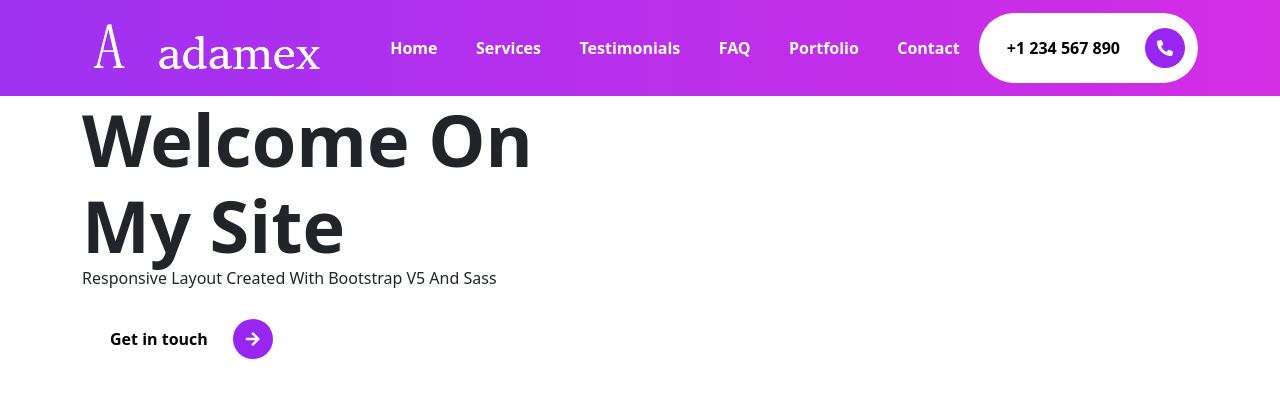
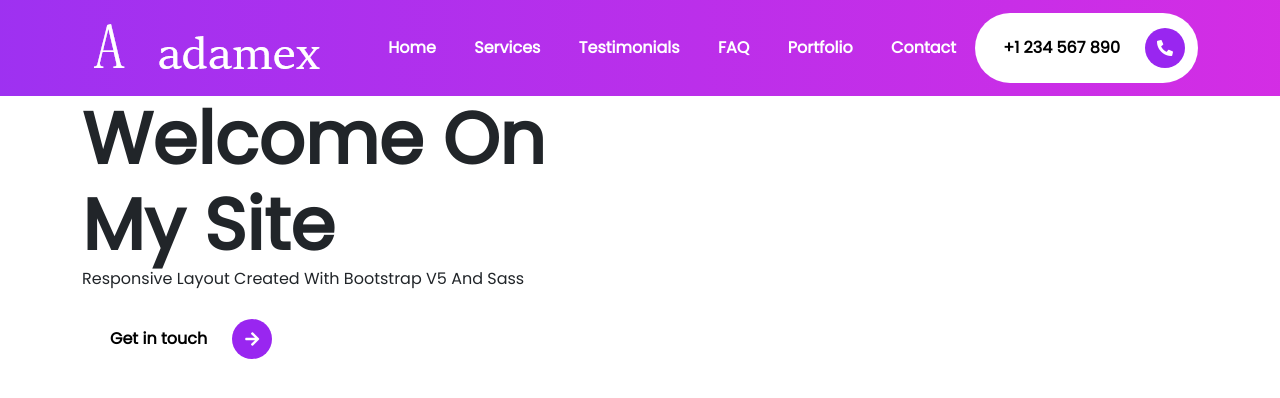
Before and after one commit to Meret12/BootstrapPortfolioFCC, a website: page index.html in a window 1280 px wide. Drawn offline with nearby package versions, Linux system fonts and the light colour scheme.

Commit message:
Poppins font

```diff
--- a/index.html
+++ b/index.html
@@ -7,6 +7,9 @@
     <title>Learning bootstrap v5 with sass</title>
     <link rel="stylesheet" href="/assets/css/style.css">
     <link rel="stylesheet" href="/assets/css/fontawesome.css">
+    <link rel="preconnect" href="https://fonts.googleapis.com">
+    <link rel="preconnect" href="https://fonts.gstatic.com" crossorigin>
+    <link href="https://fonts.googleapis.com/css2?family=Poppins&display=swap" rel="stylesheet">
   </head>
   <body>
 
--- a/scss/components/_typography.scss
+++ b/scss/components/_typography.scss
@@ -1,4 +1,8 @@
 @use '../custom' as *;
+
+html * {
+    font-family: 'Poppins', sans-serif;
+  }
 
 .display-2 {
   margin-bottom: 1rem;
```
Also changed, not shown: assets/css/style.css, 1 other file.
